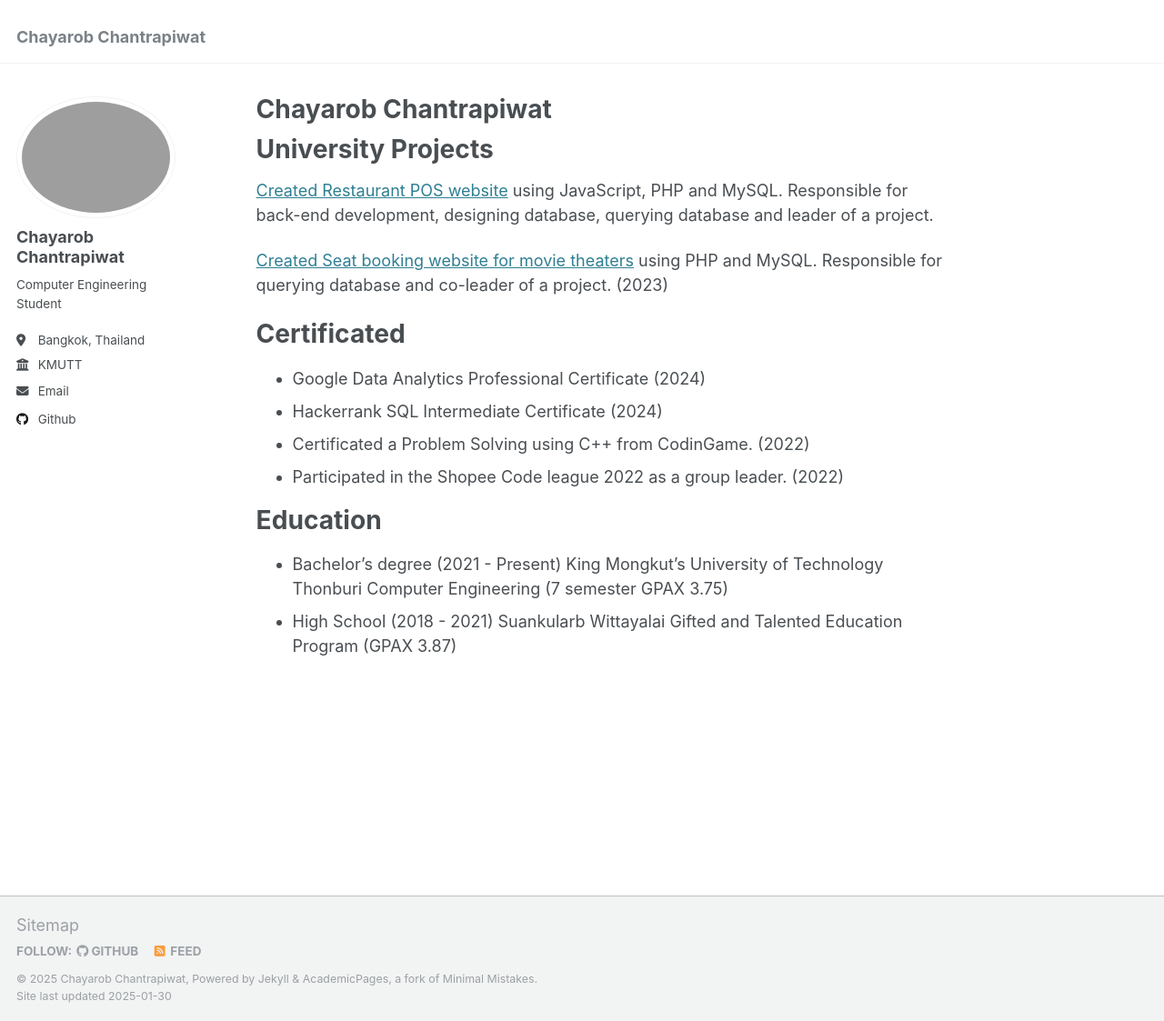
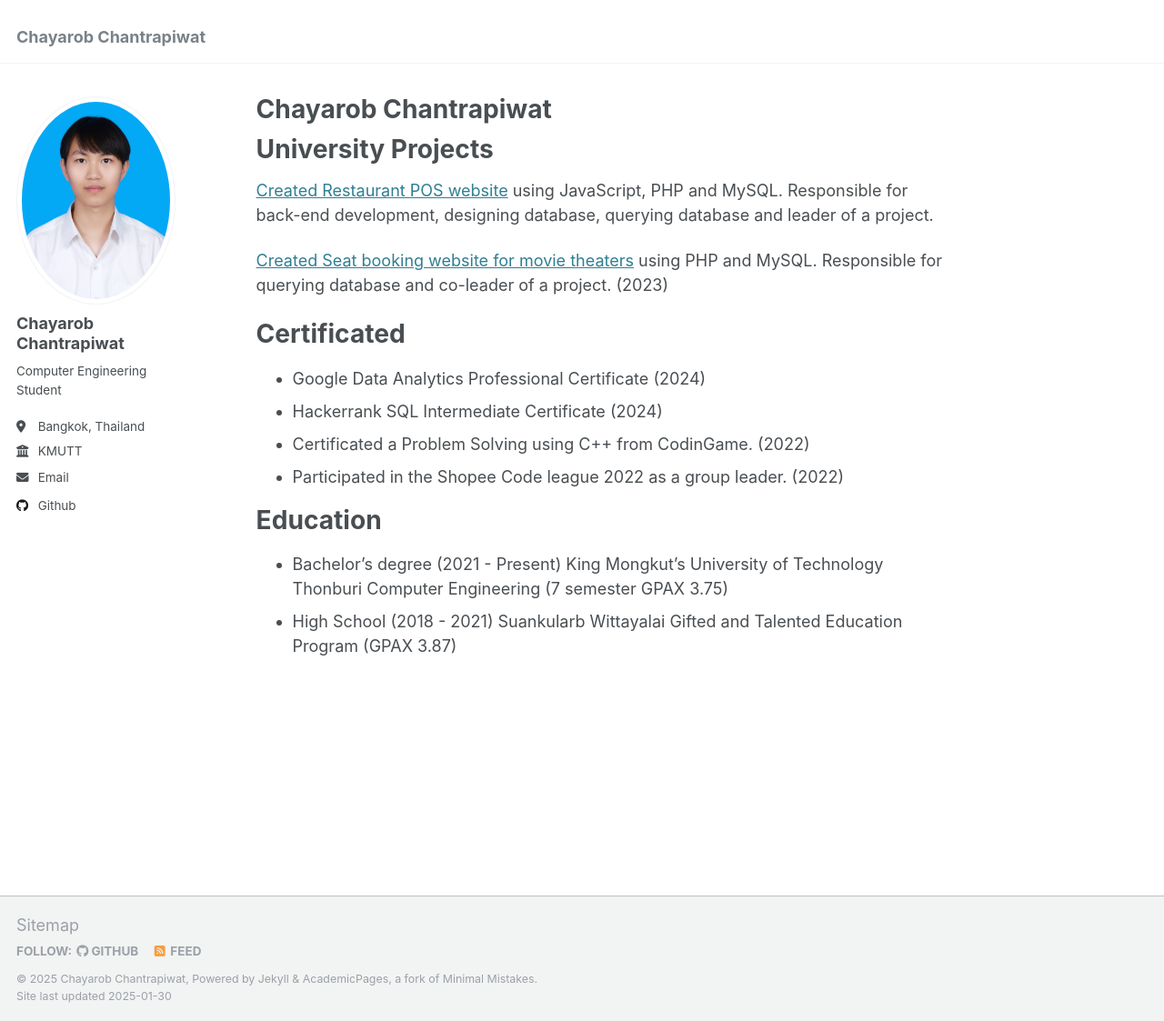
Before and after one commit to om2546/om2546.github.io, a Jekyll site: the page built from _pages/about.md, in a window 1280 px wide and 1123 px high. Shown: the whole window at 91% size. Built offline with Jekyll 4.4.1, drawn with Linux system fonts in a browser that asks for light colours.

Commit message:
Update _config.yml

```diff
--- a/_config.yml
+++ b/_config.yml
@@ -21,7 +21,7 @@ repository               : "om2546/om2546.github.io"
 #               Additional customization can be done by editing /_includes/author-profile.html
 author:
   # Biographic information
-  avatar           : "om.png"
+  avatar           : "om.jpg"
   name             : "Chayarob Chantrapiwat"
   pronouns         : # example:
   bio              : "Computer Engineering Student"
```
